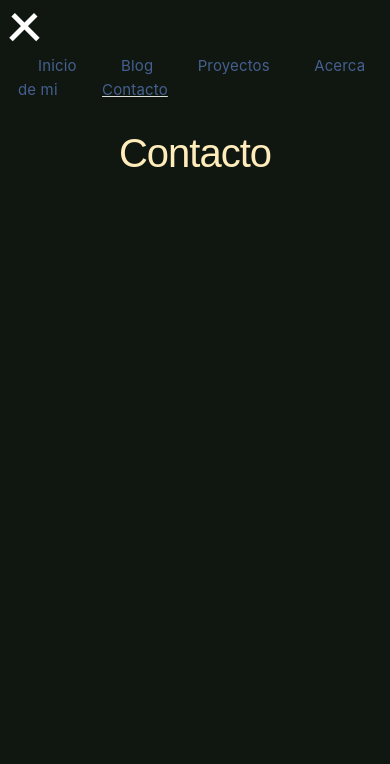
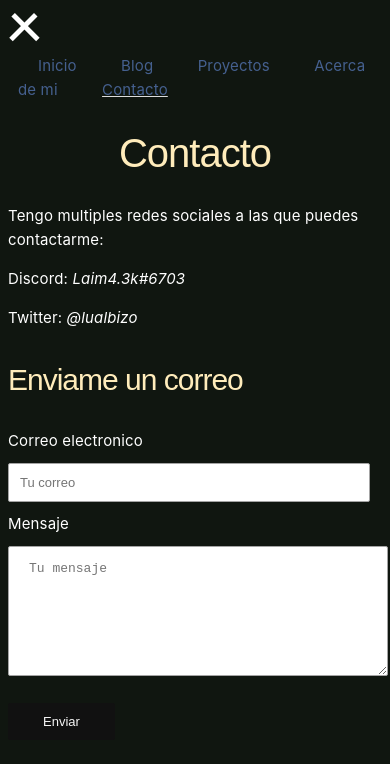
Before and after one commit to LuisAlbizo/luisalbizo.github.io, a plain HTML site: page contact.html in a window 390 px wide. Drawn offline with Linux system fonts and the light colour scheme; a web font is replaced by a local one.

Commit message:
agregado formulario de formspree.io en /contact

```diff
--- a/contact.html
+++ b/contact.html
@@ -13,6 +13,7 @@
 			<div id="bar2"></div>
 			<div id="bar3"></div>
 		</div>
+		<transition name="slide-fade">
 		<nav class="nav" v-if="display">
 			<a class="nav-item" href="/">Inicio</a>
 			<a class="nav-item" href="/blog">Blog</a>
@@ -20,11 +21,23 @@
 			<a class="nav-item" href="/about.html">Acerca de mi</a>
 			<a class="nav-item enabled" href="/contact.html">Contacto</a>
 		</nav>
+		</transition>
 		<h1 class="text-center">Contacto</h1>
 	</header>
 
-
-
+	<section>
+		<p>Tengo multiples redes sociales a las que puedes contactarme:</p>
+		<p class="contact">Discord: <em>Laim4.3k#6703</em> </p>
+		<p class="contact">Twitter: <em>@lualbizo</em> </p>
+		<h3>Enviame  un correo</h3>
+		<form action="https://formspree.io/albizo.luis@gmail.com" method="POST">
+			<label for="email">Correo electronico</label>
+			<input name="email" type="email" placeholder="Tu correo">
+			<label for="message">Mensaje</label>
+			<textarea name="message" placeholder="Tu mensaje"></textarea>
+			<button type="submit" class="center">Enviar</button>
+		</form>
+	</section>
 	<script src="/res/js/vue.js"></script>
 	<script src="/res/js/main.js"></script>
 </body>
--- a/res/css/green.css
+++ b/res/css/green.css
@@ -1,3 +1,7 @@
+* {
+	color: #fff;
+}
+
 a {
 	text-decoration: none;
 	color: #45608f;
@@ -11,10 +15,25 @@ body {
 	background-color: #101610;
 }
 
-h1 {
+h1, h2, h3, h4, h5, h6 {
 	color: #ffecbb;
 	font-family: 'Montserrat', sans-serif;
 
+}
+
+input, textarea {
+	color: #000;
+	max-width: 100%;
+}
+
+form {
+	width: 50%;
+	margin: auto;
+}
+
+button {
+	color: #466;
+	background-color: #ddd;
 }
 
 .enabled {
@@ -41,6 +60,8 @@ h1 {
 	transition: 0.4s;
 }
 
+/* Animations */
+
 .change #bar1 {
 	-webkit-transform: rotate(-45deg) translate(-9px, 6px) ;
 	transform: rotate(-45deg) translate(-9px, 6px) ;
@@ -56,3 +77,31 @@ h1 {
 	-webkit-transform: rotate(45deg) translate(-8px, -8px) ;
 	transform: rotate(45deg) translate(-8px, -8px) ;
 }
+
+.slide-fade-enter-active {
+	transition: all .4s ease;
+}
+
+.slide-fade-leave-active {
+	transition: all .4s ease;
+}
+
+.slide-fade-enter, .slide-fade-leave-to {
+	transform: translateX(10px);
+	opacity: 0;
+}
+
+@media (max-width: 720px) {
+	section {
+		width: 95%;
+		margin: 0;
+		padding:0;
+	}
+
+	form {
+		width: 95%;
+		margin:0;
+		padding:0;
+	}
+
+}
```
Also changed, not shown: about.html (+2 -0 lines), blog/index.html (+2 -0 lines), index.html (+2 -0 lines), projects/index.html (+2 -0 lines).
